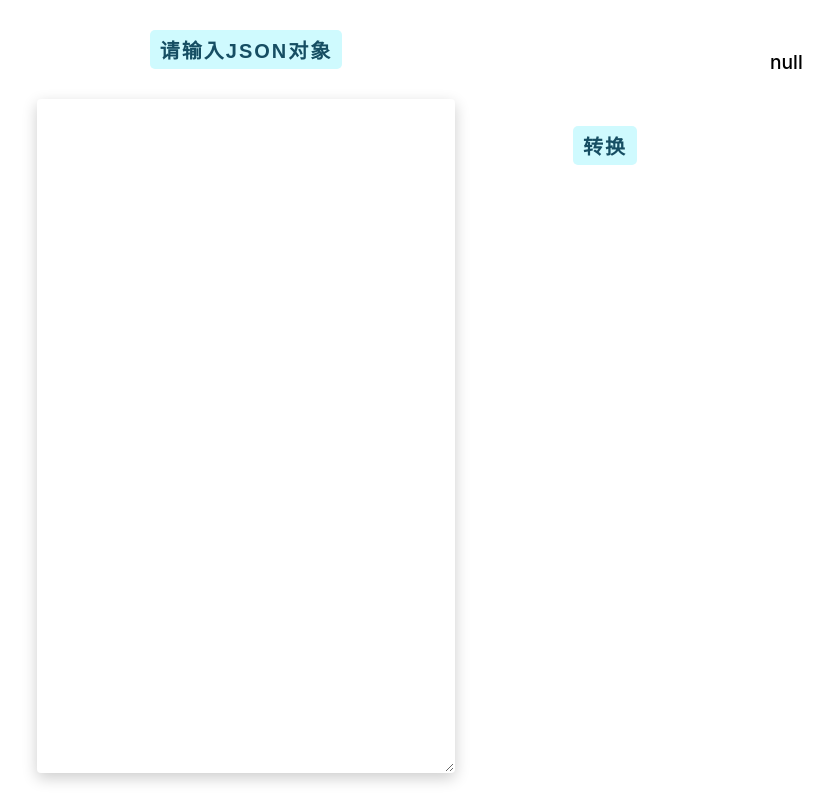
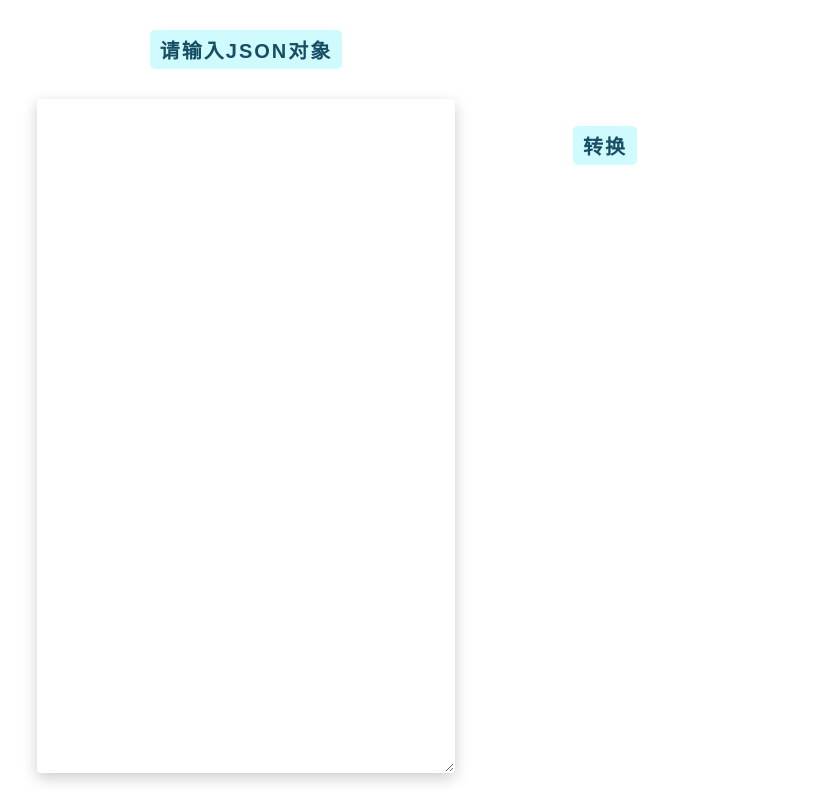
Before and after one commit to DH2221778997/JSONviewer, a React (Create React App) app: page / in a window 1280 px wide. Shown: the whole page, without its empty margins (6-839 px from the left). Built offline with nearby package versions, Linux system fonts and the light colour scheme; the HTML template or start-up script is replaced by a standard one.

Commit message:
last commit

```diff
--- a/src/JSONViewer.tsx
+++ b/src/JSONViewer.tsx
@@ -65,7 +65,7 @@ const JSONViewer:React.FC<Props>= ({value}) => {
       {'}'}
     </span>
   }
-  return <span>null</span>
+  return <span>{null}</span>
 }
 
 export default JSONViewer
```
